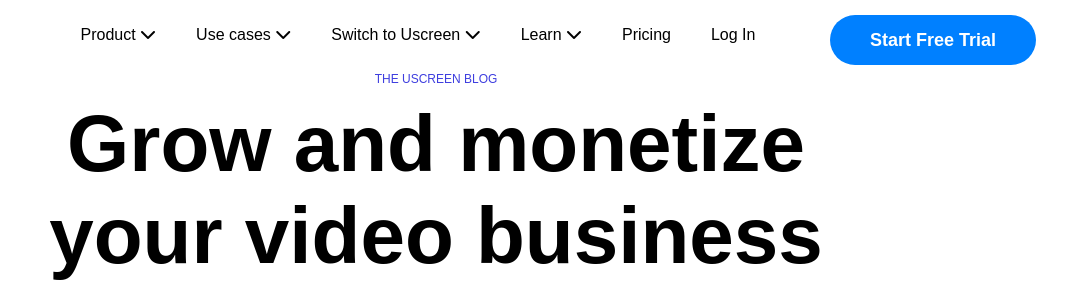
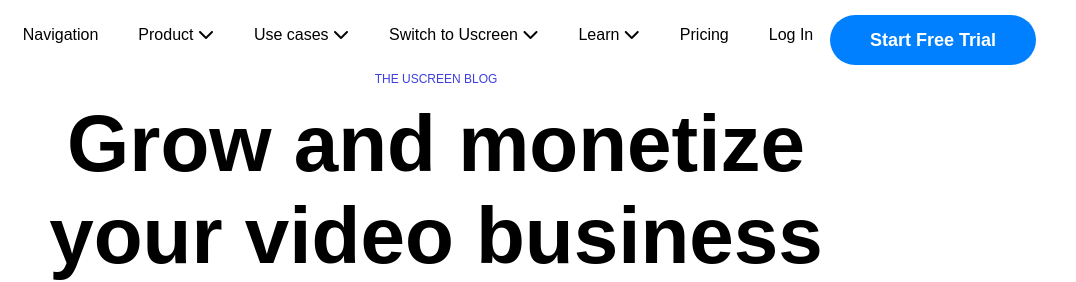
Before and after one commit to ogunladeolabisi12-cloud/Uscreen, a plain HTML site: page index.html in a window 1280 px wide. Shown: the top 282 px of the page, 204-1280 px from the left. Drawn offline with Linux system fonts and the light colour scheme.

Commit message:
add navigation link

```diff
--- a/index.html
+++ b/index.html
@@ -13,7 +13,9 @@
                 <nav class="nav-bar">
                     <img class="logo" src="assets/logo.png" alt="Uscreen">
                     <ul class="nav-links">
+                        <li><a href="">Navigation</a> </li>
                         <li class="dropdown1">
+
                             <a href="#">
                                 Product
                                 <i class="fa-solid fa-chevron-down"></i>
```
